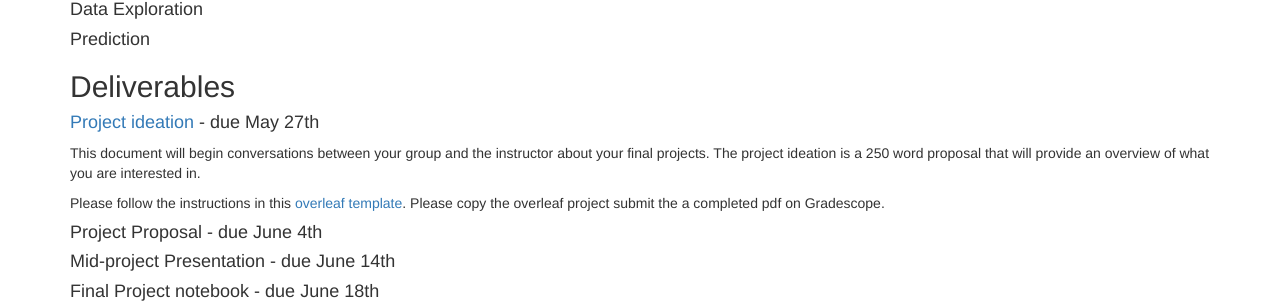
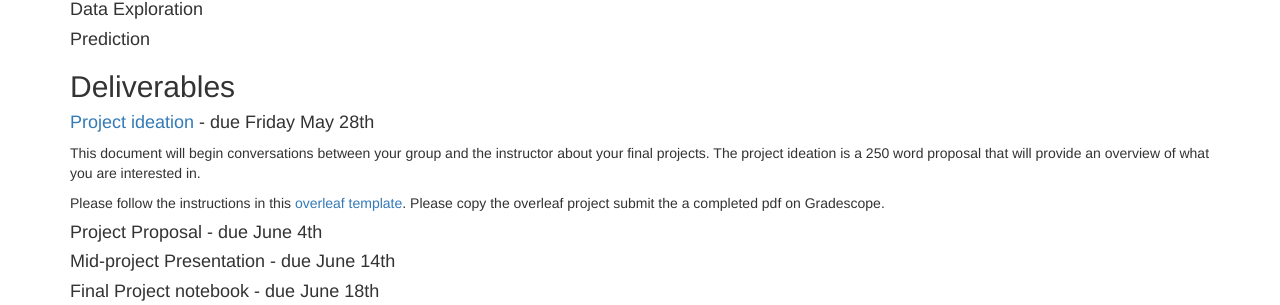
Before and after one commit to BC-COMS-2710/BC-COMS-2710.github.io, a Jekyll site: the page built from final_project.md, in a window 1280 px wide. Shown: the part 382-687 px from the top of the page. Built offline with Jekyll 4.4.1, drawn with Linux system fonts in a browser that asks for light colours; nearby versions of some CDN libraries.

Commit message:
final project: ideadtion fixed date

```diff
--- a/final_project.md
+++ b/final_project.md
@@ -28,7 +28,7 @@ There are four main components of your research project:
 
 ## Deliverables
 
-#### [Project ideation](https://www.overleaf.com/read/yzpgxcgsqdvp) - due May 27th
+#### [Project ideation](https://www.overleaf.com/read/yzpgxcgsqdvp) - due Friday May 28th
 This document will begin conversations between your group and the instructor about your final projects.
 The project ideation is a 250 word proposal that will provide an overview of what you are interested in.
 
```
